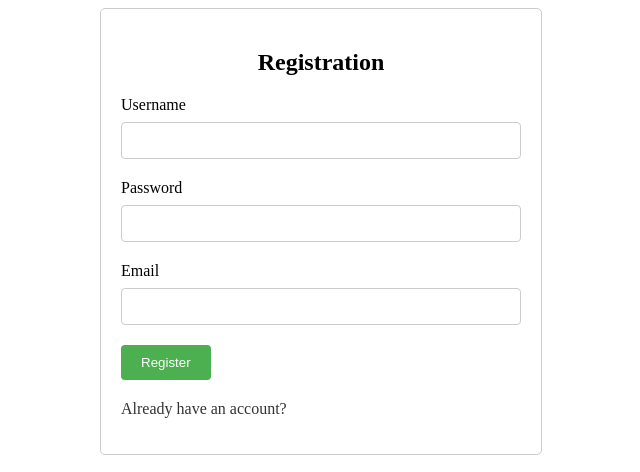
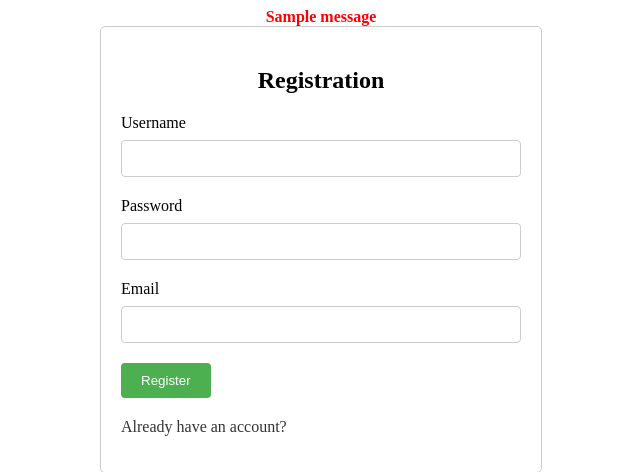
Before and after one commit to NitishMadambakam/Visitors, a Flask app: page /registration in a window 1280 px wide. Shown: the top 472 px of the page, without its empty margins (319-959 px from the left). Run offline with Flask 3, Linux system fonts and the light colour scheme; tables that the repository leaves empty or names only in its code hold one stand-in row (Sample ...); one stand-in notice (Sample message) is shown.

Commit message:
Initial commit

```diff
--- a/templates/registration.html
+++ b/templates/registration.html
@@ -2,9 +2,16 @@
 <html>
 <head>
     <title>Registration Page</title>
-    <link rel="stylesheet" href="{{url_for('static',filename='registration.css')}}">
+    <link rel="stylesheet" href="{{ url_for('static', filename='registration.css') }}">
 </head>
 <body>
+    {% with messages = get_flashed_messages() %}
+        {% if messages %}
+            {% for message in messages %}
+                <center><b style="color:red">{{ message }}</b></center>
+            {% endfor %}
+        {% endif %}
+    {% endwith %}
     <div class="container">
         <h2>Registration</h2>
         <form method="POST">
@@ -21,8 +28,7 @@
         </form>
 
         <div class="links">
-        <p><a href="{{url_for('adminlogin')}}">Already have an account?</a></p>
-
+            <p><a href="{{ url_for('adminlogin') }}">Already have an account?</a></p>
         </div>
     </div>
 </body>
```
